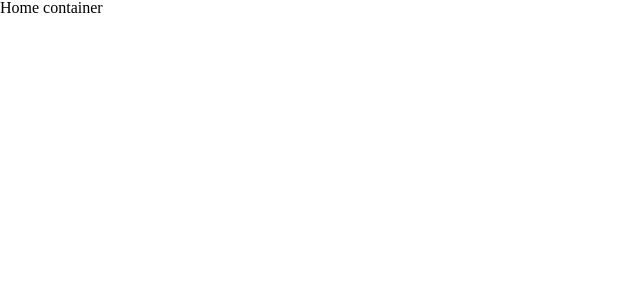
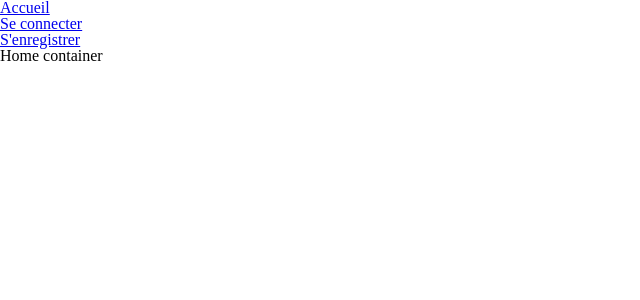
Before and after one commit to florianmg/nextjs-firebase-auth-starter, a Next.js app: page / in a window 1280 px wide. Shown: the top 300 px of the page, without its empty margins (0-640 px from the left). Built offline with nearby package versions, Linux system fonts and the light colour scheme.

Commit message:
:sparkles: Create Navbar component

```diff
--- /dev/null
+++ b/components/navbar/Navbar.component.tsx
@@ -0,0 +1,30 @@
+import React from 'react'
+import Link from 'next/link'
+
+import { HOME, LOGIN, SIGNUP } from '../../constants/links'
+
+const Navbar: React.FC = () => {
+  return (
+    <nav>
+      <ul>
+        <li>
+          <Link href={HOME.path}>
+            <a>{HOME.name}</a>
+          </Link>
+        </li>
+        <li>
+          <Link href={LOGIN.path}>
+            <a>{LOGIN.name}</a>
+          </Link>
+        </li>
+        <li>
+          <Link href={SIGNUP.path}>
+            <a>{SIGNUP.name}</a>
+          </Link>
+        </li>
+      </ul>
+    </nav>
+  )
+}
+
+export default Navbar
--- /dev/null
+++ b/components/navbar/index.ts
@@ -0,0 +1 @@
+export { default } from './Navbar.component'
--- /dev/null
+++ b/constants/links.ts
@@ -0,0 +1,14 @@
+const HOME = {
+  name: 'Accueil',
+  path: '/',
+}
+const LOGIN = {
+  name: 'Se connecter',
+  path: '/login',
+}
+const SIGNUP = {
+  name: "S'enregistrer",
+  path: '/signup',
+}
+
+export { HOME, LOGIN, SIGNUP }
--- a/pages/_app.tsx
+++ b/pages/_app.tsx
@@ -1,7 +1,14 @@
+import Navbar from '../components/navbar'
+
 import '../styles/globals.scss'
 
 function MyApp({ Component, pageProps }) {
-  return <Component {...pageProps} />
+  return (
+    <>
+      <Navbar />
+      <Component {...pageProps} />
+    </>
+  )
 }
 
 export default MyApp
```
Also changed, not shown: components/navbar/Navbar.module.scss (added).
